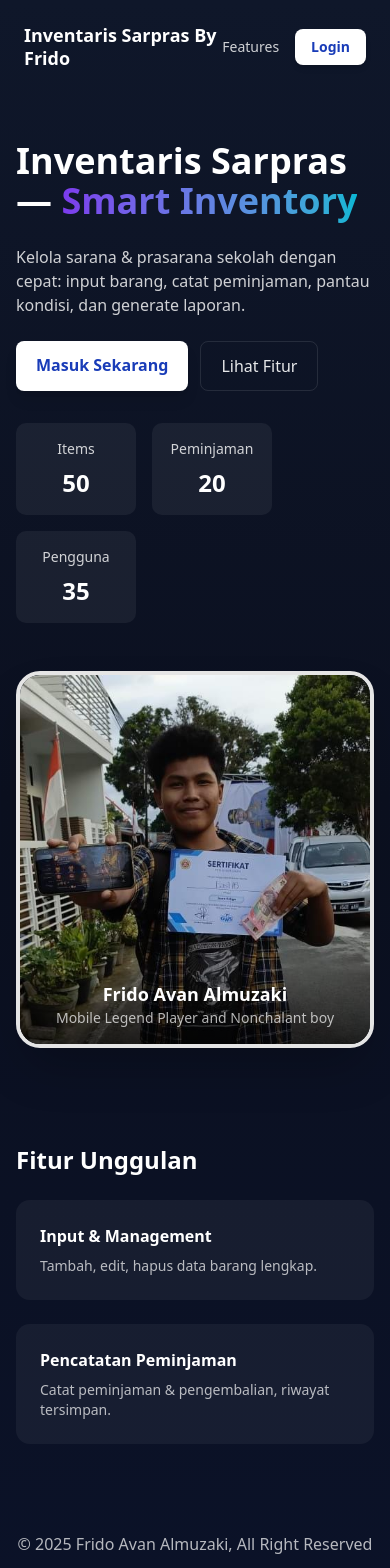
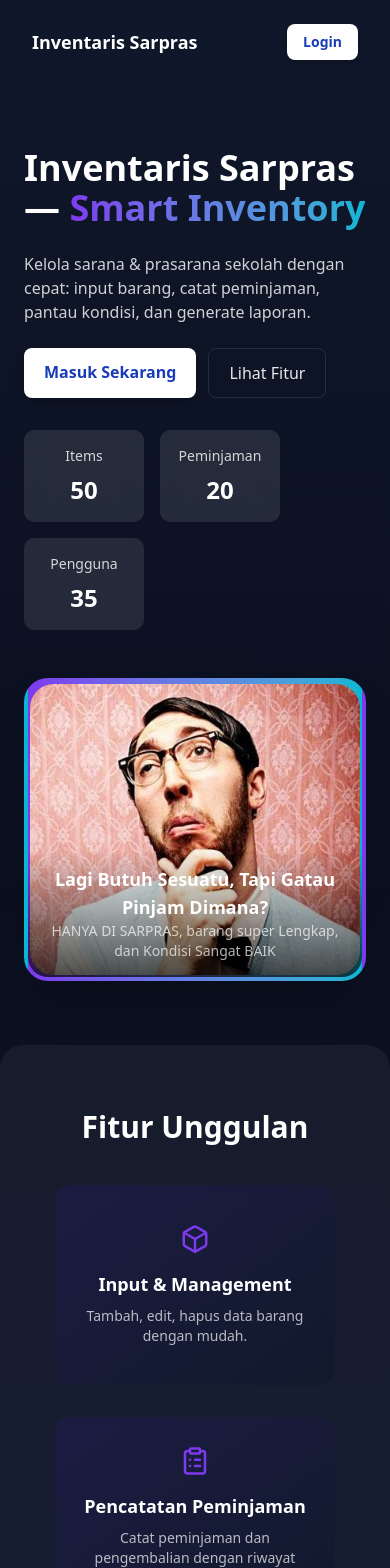
Before and after one commit to Fridoavan/fridowebujian, a Next.js app: page / in a window 390 px wide. Shown: the top 1568 px of the page. Built offline with nearby package versions, Linux system fonts and the light colour scheme.

Commit message:
ubah bagian landing page,halaman login,input barang,dan riwayat

```diff
--- a/src/app/input/page.tsx
+++ b/src/app/input/page.tsx
@@ -22,6 +22,7 @@ export default function InputPage() {
   });
 
   const [riwayat, setRiwayat] = useState<RiwayatItem[]>([]);
+  const [showPopup, setShowPopup] = useState(false);
 
   useEffect(() => {
     const stored = localStorage.getItem("riwayat");
@@ -38,14 +39,19 @@ export default function InputPage() {
       alert("Isi semua field dulu bro 😤");
       return;
     }
+
     const updated = [...riwayat, data];
     setRiwayat(updated);
     localStorage.setItem("riwayat", JSON.stringify(updated));
     setData({ peminjam: "", barang: "", jumlah: "", tanggal: "" });
+
+    // Tampilkan popup
+    setShowPopup(true);
+    setTimeout(() => setShowPopup(false), 3000); // Hilang otomatis setelah 3 detik
   };
 
   return (
-    <div className="min-h-screen bg-gradient-to-br from-[#0f0c29] via-[#302b63] to-[#24243e] flex flex-col items-center p-10 text-white">
+    <div className="min-h-screen bg-gradient-to-br from-[#0f0c29] via-[#302b63] to-[#24243e] flex flex-col items-center p-10 text-white relative">
       <Card className="bg-gray-900/70 backdrop-blur-xl border border-gray-700 shadow-2xl w-full max-w-lg">
         <CardHeader>
           <CardTitle className="text-center text-2xl text-pink-400">
@@ -61,7 +67,7 @@ export default function InputPage() {
                 name="peminjam"
                 value={data.peminjam}
                 onChange={handleChange}
-                placeholder="Masukkan nama peminjam..."
+                placeholder="Masukkan nama peminjam... (Nama Kamu)"
                 className="mt-1"
               />
             </div>
@@ -72,7 +78,7 @@ export default function InputPage() {
                 name="barang"
                 value={data.barang}
                 onChange={handleChange}
-                placeholder="Masukkan nama barang..."
+                placeholder="Masukkan nama barang... (contoh : Proyektor, Kabel Olor, dll)"
                 className="mt-1"
               />
             </div>
@@ -114,6 +120,20 @@ export default function InputPage() {
       >
         Back
       </Button>
+
+      {/* Popup Notifikasi */}
+      {showPopup && (
+        <div className="fixed inset-0 flex items-center justify-center bg-black/60">
+          <div className="bg-white text-gray-900 rounded-lg shadow-xl p-6 max-w-sm text-center">
+            <p className="text-lg font-semibold mb-2">
+              ✅ Data sudah tersimpan!
+            </p>
+            <p className="text-sm">
+              Selesai menggunakan barang yang dipinjam harap dikembalikan.
+            </p>
+          </div>
+        </div>
+      )}
     </div>
   );
 }
--- a/src/app/login/page.tsx
+++ b/src/app/login/page.tsx
@@ -9,18 +9,10 @@ import { Button } from "@/components/ui/button";
 
 export default function LoginPage() {
   const router = useRouter();
-  const [nickname, setNickname] = useState("");
-  const [password, setPassword] = useState("");
   const [showPassword, setShowPassword] = useState(false);
-  const [error, setError] = useState(""); // <-- state error
 
-  const handleLogin = (e: React.FormEvent) => {
-    e.preventDefault();
-    if (nickname === "admin" && password === "12345") {
-      router.push("/dashboard");
-    } else {
-      setError("Nama dan Sandi Anda Tidak Cocok"); // <-- set error
-    }
+  const handleLogin = () => {
+    router.push("/dashboard");
   };
 
   return (
@@ -31,18 +23,16 @@ export default function LoginPage() {
             Inventaris Sarpras
           </CardTitle>
         </CardHeader>
+
         <CardContent>
-          <form onSubmit={handleLogin} className="space-y-6">
+          <form className="space-y-6">
             {/* Nickname */}
             <div>
               <label className="block text-sm font-medium mb-2">Nickname</label>
               <Input
                 type="text"
-                value={nickname}
-                onChange={(e) => setNickname(e.target.value)}
                 placeholder="Masukkan nickname..."
                 className="bg-transparent border-white/30 focus:ring-2 focus:ring-blue-500 text-white"
-                required
               />
             </div>
 
@@ -52,11 +42,8 @@ export default function LoginPage() {
               <div className="relative">
                 <Input
                   type={showPassword ? "text" : "password"}
-                  value={password}
-                  onChange={(e) => setPassword(e.target.value)}
                   placeholder="Masukkan password..."
                   className="bg-transparent border-white/30 focus:ring-2 focus:ring-blue-500 text-white pr-10"
-                  required
                 />
                 <button
                   type="button"
@@ -68,13 +55,9 @@ export default function LoginPage() {
               </div>
             </div>
 
-            {/* Error message */}
-            {error && (
-              <p className="text-red-500 text-sm text-center -mt-2">{error}</p>
-            )}
-
             <Button
-              type="submit"
+              type="button"
+              onClick={handleLogin}
               className="w-full bg-blue-600 hover:bg-blue-700 text-white py-2 font-semibold rounded-lg shadow-md transition"
             >
               Login
--- a/src/app/page.tsx
+++ b/src/app/page.tsx
@@ -2,6 +2,7 @@
 import Link from "next/link";
 import { useEffect, useState } from "react";
 import Image from "next/image";
+import { Box, ClipboardList } from "lucide-react"; // icon fitur
 
 export default function Home() {
   const [items, setItems] = useState(0);
@@ -28,20 +29,21 @@ export default function Home() {
     animate(setUsers, 35, 1200);
   }, []);
 
+  // Fungsi smooth scroll
+  const handleScroll = (e: React.MouseEvent<HTMLAnchorElement, MouseEvent>) => {
+    e.preventDefault();
+    const target = document.querySelector("#features");
+    target?.scrollIntoView({ behavior: "smooth" });
+  };
+
   return (
-    <main className="min-h-screen w-full bg-gradient-to-b from-[#0f172a] via-[#0b1020] to-[#0b1228] text-white overflow-x-hidden">
+    <main className="min-h-screen w-full bg-gradient-to-b from-[#0f172a] via-[#0b1020] to-[#0b1228] text-white overflow-x-hidden scroll-smooth">
       {/* NAVBAR */}
-      <header className="w-full px-6 py-6 flex justify-between items-center">
+      <header className="w-full px-8 py-6 flex justify-between items-center">
         <h1 className="font-semibold text-lg leading-tight">
-          Inventaris Sarpras By Frido
+          Inventaris Sarpras
         </h1>
         <nav className="flex items-center gap-4">
-          <Link
-            href="#features"
-            className="text-white/80 hover:text-white/90 text-sm font-medium py-2"
-          >
-            Features
-          </Link>
           <Link
             href="/login"
             className="px-4 py-2 bg-white text-blue-800 rounded-md font-semibold text-sm hover:scale-105 transition shadow-md"
@@ -52,7 +54,7 @@ export default function Home() {
       </header>
 
       {/* HERO */}
-      <section className="w-full px-4 sm:px-6 py-12 grid md:grid-cols-2 gap-12 items-center">
+      <section className="w-full px-6 sm:px-10 py-16 grid md:grid-cols-2 gap-12 items-center">
         <div className="space-y-6">
           <h2 className="text-4xl md:text-5xl font-extrabold">
             Inventaris Sarpras —{" "}
@@ -73,6 +75,7 @@ export default function Home() {
             </Link>
             <a
               href="#features"
+              onClick={handleScroll}
               className="px-5 py-3 border border-white/10 rounded-md text-white/90 hover:bg-white/5 transition"
             >
               Lihat Fitur
@@ -85,27 +88,32 @@ export default function Home() {
           </div>
         </div>
 
-        {/* Modern Photo Card dengan jarak aman */}
+        {/* Photo Card */}
         <div className="ml-0 md:ml-8">
           <PhotoCard
-            src="/fridogg.jpeg"
-            name="Frido Avan Almuzaki"
-            desc="Mobile Legend Player and Nonchalant boy"
+            src="/orgmikir.jpeg"
+            name="Lagi Butuh Sesuatu, Tapi Gatau Pinjam Dimana?"
+            desc="HANYA DI SARPRAS, barang super Lengkap, dan Kondisi Sangat BAIK"
           />
         </div>
       </section>
 
       {/* FEATURES */}
-      <section id="features" className="w-full px-4 sm:px-6 py-12">
-        <h3 className="text-2xl font-bold mb-6">Fitur Unggulan</h3>
-        <div className="grid md:grid-cols-2 gap-6">
+      <section
+        id="features"
+        className="w-full px-6 sm:px-10 py-16 bg-white/5 rounded-3xl mx-auto max-w-6xl"
+      >
+        <h3 className="text-3xl font-bold mb-10 text-center">Fitur Unggulan</h3>
+        <div className="grid sm:grid-cols-2 gap-8 place-items-center">
           <Feature
+            icon={<Box size={30} />}
             title="Input & Management"
-            desc="Tambah, edit, hapus data barang lengkap."
+            desc="Tambah, edit, hapus data barang dengan mudah."
           />
           <Feature
+            icon={<ClipboardList size={30} />}
             title="Pencatatan Peminjaman"
-            desc="Catat peminjaman & pengembalian, riwayat tersimpan."
+            desc="Catat peminjaman dan pengembalian dengan riwayat otomatis."
           />
         </div>
       </section>
@@ -120,15 +128,24 @@ export default function Home() {
 
 // Components
 const Stat = ({ label, value }: { label: string; value: number }) => (
-  <div className="bg-white/6 rounded-lg p-4 min-w-[120px] text-center">
+  <div className="bg-white/10 rounded-lg p-4 min-w-[120px] text-center backdrop-blur-md">
     <div className="text-sm text-white/80">{label}</div>
     <div className="text-2xl font-bold mt-2">{value}</div>
   </div>
 );
 
-const Feature = ({ title, desc }: { title: string; desc: string }) => (
-  <div className="p-6 rounded-xl bg-white/5 hover:scale-[1.02] transition transform">
-    <h4 className="font-semibold mb-2">{title}</h4>
+const Feature = ({
+  icon,
+  title,
+  desc,
+}: {
+  icon: React.ReactNode;
+  title: string;
+  desc: string;
+}) => (
+  <div className="p-6 w-[280px] h-[200px] flex flex-col items-center justify-center text-center rounded-2xl bg-gradient-to-br from-[#1e1b4b]/70 to-[#0f172a]/70 hover:scale-105 hover:shadow-lg transition">
+    <div className="text-[#7c3aed] mb-4">{icon}</div>
+    <h4 className="font-semibold mb-2 text-lg">{title}</h4>
     <p className="text-sm text-white/70">{desc}</p>
   </div>
 );
@@ -142,7 +159,8 @@ const PhotoCard = ({
   name: string;
   desc: string;
 }) => (
-  <div className="w-full max-w-sm relative rounded-3xl overflow-hidden border-4 border-gradient-to-r from-[#7c3aed] to-[#06b6d4] shadow-2xl transition-transform hover:scale-105 hover:rotate-1 hover:shadow-[#7c3aed]/50">
+  <div className="w-full max-w-sm relative rounded-3xl overflow-hidden border-4 border-transparent bg-gradient-to-r from-[#7c3aed] to-[#06b6d4] p-[2px] shadow-2xl transition-transform hover:scale-105 hover:rotate-1">
+    <div className="rounded-3xl overflow-hidden bg-[#0b1020]">
       <Image
         src={src}
         alt={name}
@@ -150,9 +168,10 @@ const PhotoCard = ({
         height={400}
         className="w-full h-auto object-cover"
       />
-    <div className="absolute bottom-0 left-0 right-0 bg-gradient-to-t from-black/60 to-transparent p-4 text-center">
+      <div className="absolute bottom-0 left-0 right-0 bg-gradient-to-t from-black/70 to-transparent p-4 text-center">
         <h3 className="text-white font-bold text-lg">{name}</h3>
         <p className="text-sm text-white/70">{desc}</p>
       </div>
     </div>
+  </div>
 );
```
Also changed, not shown: src/app/riwayat/page.tsx (+112 -0 lines), public/orgmikir.jpeg (added). Lines whose indentation alone changed are shown as unchanged.
